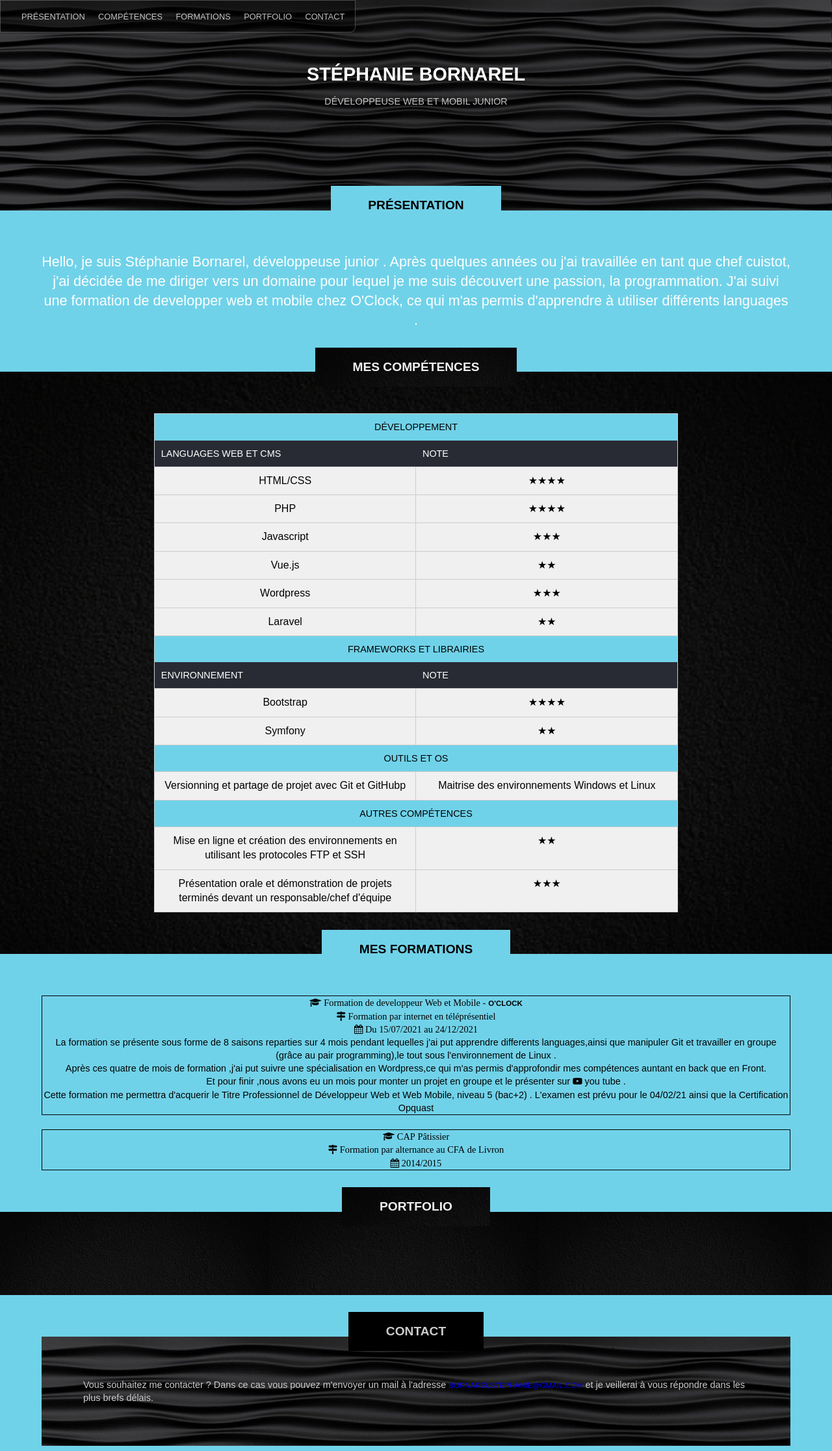
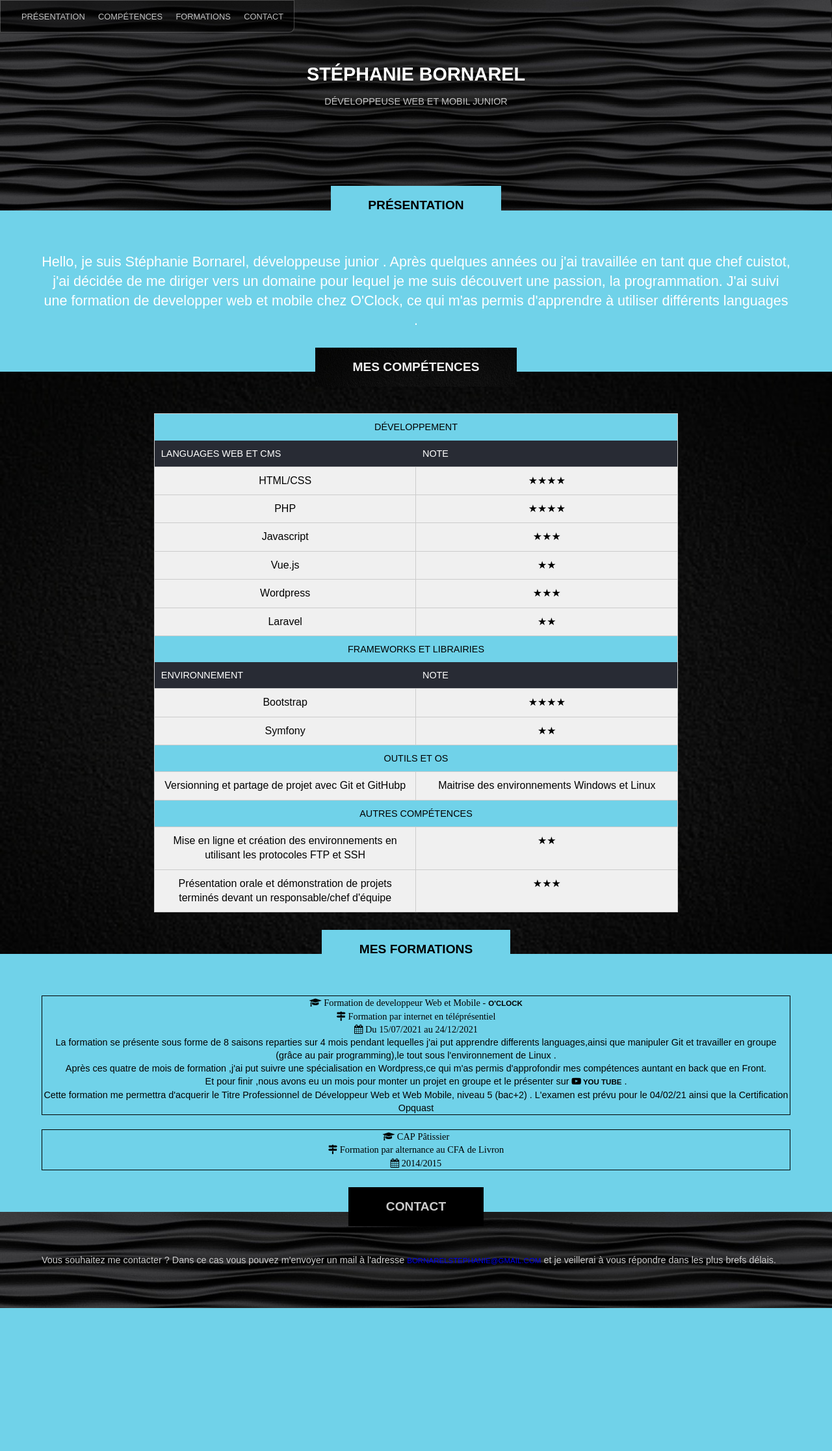
Before and after one commit to Stephanie-Bornarel/Stephanie-Bornarel.github.io, a PHP site: page /index.html in a window 1280 px wide. Shown: the top 2233 px of the page at 65% size. After the commit the page ends 2013 px from the top, so only its background shows below. Run offline with PHP 8.4, Linux system fonts and the light colour scheme.

Commit message:
maj index

```diff
--- a/index.html
+++ b/index.html
@@ -22,7 +22,7 @@
                     <li><a href="#intro">Présentation</a></li>
                     <li><a href="#skills">Compétences</a></li>
                     <li><a href="#training">Formations</a></li>
-                    <li><a href="#portfolio">Portfolio</a></li>
+                    <!-- <li><a href="#portfolio">Portfolio</a></li> -->
                     <li><a href="#contact">Contact</a></li>
 
                 </ul>
@@ -168,7 +168,7 @@
                     </p>
                     <p>La formation se présente sous forme de 8 saisons reparties sur 4 mois pendant lequelles j'ai put apprendre differents languages,ainsi que  manipuler Git et travailler en groupe (grâce au pair programming),le tout sous l'environnement de Linux . </p>
                     <p>Après ces quatre de mois de formation ,j'ai put suivre une spécialisation en Wordpress,ce qui m'as permis d'approfondir mes compétences auntant en back que en Front.</p>
-                    <p>Et pour finir ,nous avons eu un mois pour monter un projet en groupe  et le présenter sur <span class ="fa fa-youtube-play" aria-hidden="true"></span> you tube .</p>
+                    <p>Et pour finir ,nous avons eu un mois pour monter un projet en groupe  et le présenter sur <span class ="fa fa-youtube-play" aria-hidden="true"></span><a href="https://youtu.be/z_X-bUQtqlo?t=1376"> you tube</a> .</p>
                     <p>Cette formation me permettra d'acquerir le Titre Professionnel de Développeur Web et Web Mobile, niveau 5 (bac+2) . L'examen est prévu pour le 04/02/21 ainsi que la   Certification Opquast</p>
 
 
@@ -191,17 +191,17 @@
             </div>
         </section>
 
-        <section id="portfolio" class="section">
+        <!-- <section id="portfolio" class="section">
             <div class="in_section">
                 <h2 class="section-title"><span>Portfolio</span></h2>
                 <div class="section-content">
 
                 </div>
             </div>
-        </section>
+        </section> -->
 
 
-            <footer id="page-footer">
+
                 <section id="contact" class="section">
 
                     <div class="in_section">
@@ -212,6 +212,7 @@
                         </div>
                     </div>
             </section>
+             <footer id="page-footer">
             </footer>
 
 
--- a/index.php
+++ b/index.php
@@ -168,7 +168,7 @@
                     </p>
                     <p>La formation se présente sous forme de 8 saisons reparties sur 4 mois pendant lequelles j'ai put apprendre differents languages,ainsi que  manipuler Git et travailler en groupe (grâce au pair programming),le tout sous l'environnement de Linux . </p>
                     <p>Après ces quatre de mois de formation ,j'ai put suivre une spécialisation en Wordpress,ce qui m'as permis d'approfondir mes compétences auntant en back que en Front.</p>
-                    <p>Et pour finir ,nous avons eu un mois pour monter un projet en groupe  et le présenter sur <span class ="fa fa-youtube-play" aria-hidden="true"></span><a href="https://youtu.be/z_X-bUQtqlo?t=1376"> you tube</a> .</p>
+                    <p>Et pour finir ,nous avons eu un mois pour monter un projet en groupe  et le présenter sur <span class ="fa fa-youtube-play" aria-hidden="true"></span> <a href="https://youtu.be/z_X-bUQtqlo?t=1376"> you tube</a> .</p>
                     <p>Cette formation me permettra d'acquerir le Titre Professionnel de Développeur Web et Web Mobile, niveau 5 (bac+2) . L'examen est prévu pour le 04/02/21 ainsi que la   Certification Opquast</p>
 
 
```
